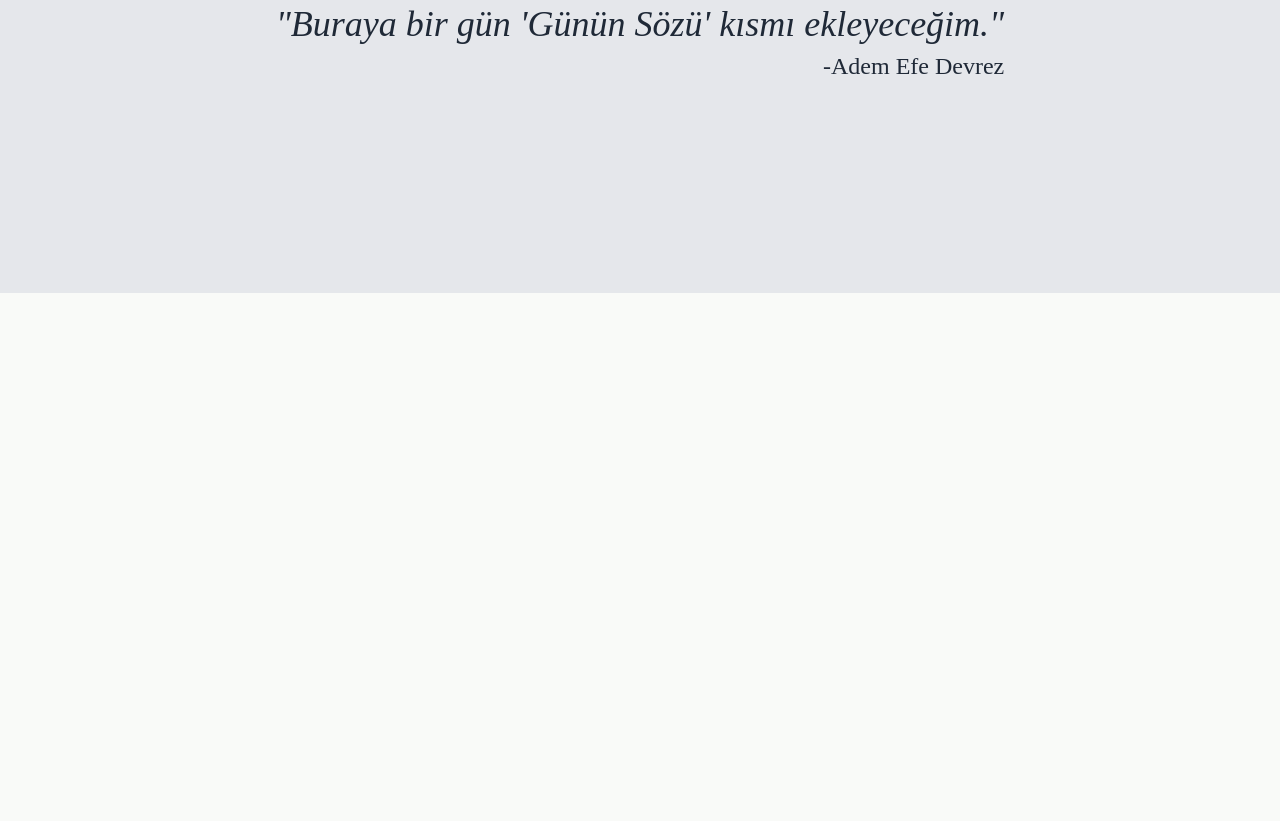
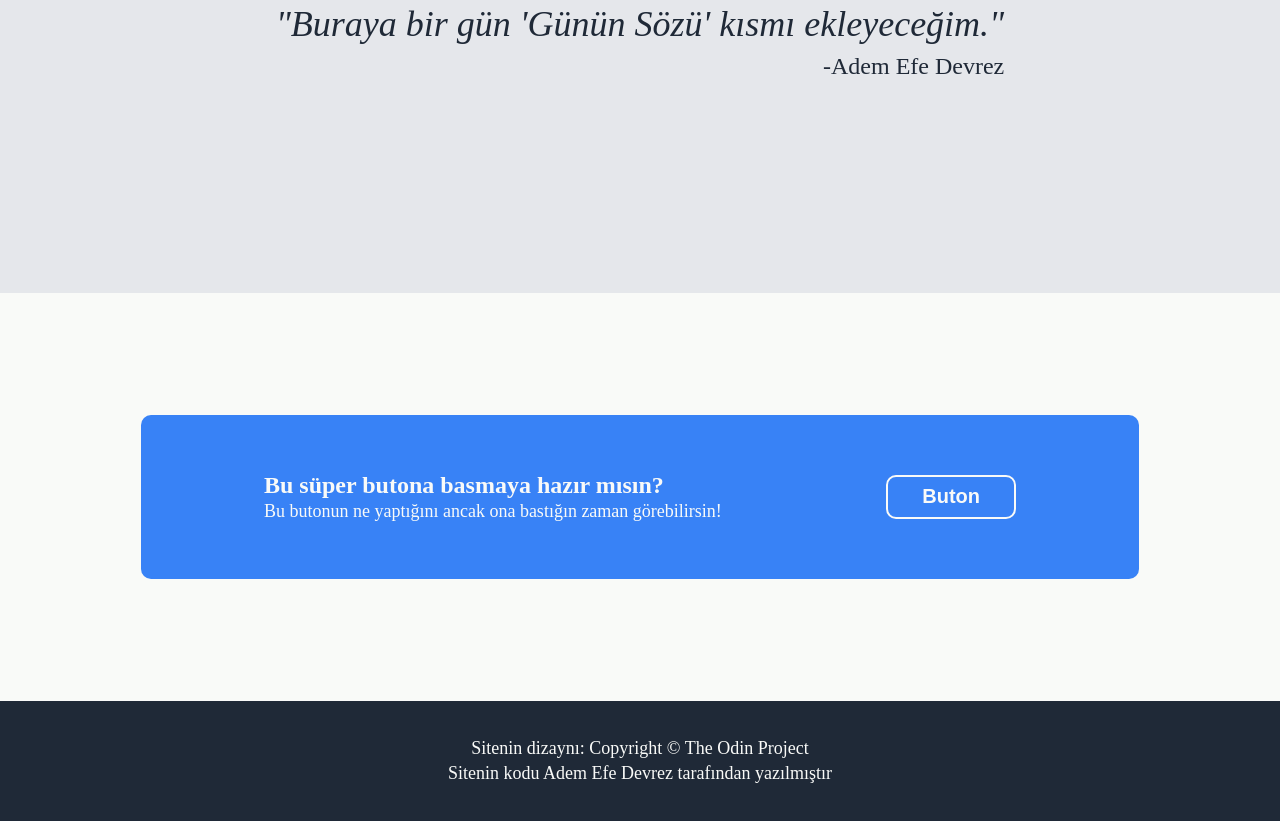
Before and after one commit to Aedevrez/odin-portfolio, a plain HTML site: page index.html in a window 1280 px wide. Shown: the part 1451-2272 px from the top of the page. Before the commit the page ends 1744 px from the top, so only its background shows below. Drawn offline with Linux system fonts and the light colour scheme.

Commit message:
Add the call to action section and the footer section

```diff
--- a/index.html
+++ b/index.html
@@ -40,13 +40,28 @@
         </section>
 
         <section class="quote-of-the-day">
-            <!-- "Buraya bir gün "Günün Sözü" kısmı ekleyeceğim" -Adem Efe Devrez yazıcaz-->
             <ul class="quote-box">
                 <li class="quote">"Buraya bir gün 'Günün Sözü' kısmı ekleyeceğim."</li>
                 <li class="quote-sayer">-Adem Efe Devrez</li>
             </ul>
         </section>
+
+        <section class="call-to-action">
+            <div class="action-container">
+                <ul>
+                    <li class="action-title">Bu süper butona basmaya hazır mısın?</li>
+                    <li class="action-text">Bu butonun ne yaptığını ancak ona bastığın zaman görebilirsin!</li>
+                </ul>
+                <button class="action-button" onClick="alert('Bu buton da bir gün önemli bir şey yapacak.');">Buton</button>
+            </div>
+        </section>
+
+        <footer>
+            <ul class="footer-text">
+                <li>Sitenin dizaynı: Copyright © The Odin Project</li>
+                <li>Sitenin kodu Adem Efe Devrez tarafından yazılmıştır</li>
+            </ul>
+        </footer>
     </main>
-
 </body>
 </html>
--- a/style.css
+++ b/style.css
@@ -192,3 +192,75 @@ main {
     font-size: 24px;
     font-weight: 400;
 }
+
+.call-to-action {
+    display: flex;
+    width: 100;
+    height: 51vh;
+    justify-content: center;
+    align-items: center;
+}
+
+.call-to-action .action-container {
+    display: flex;
+    justify-content: space-evenly;
+    width: 78%;
+    height: 40%;
+    background-color: #3882F6;
+    border-radius: 10px;
+    align-items: center;
+}
+
+.call-to-action ul {
+    display: flex;
+    flex-direction: column;
+    gap: 2px;
+    list-style-type: none;
+    padding: 0px;
+    width: 50%;
+    color: #F9FAF8;
+}
+
+.call-to-action ul .action-title {
+    font-size: 24px;
+    font-weight: 700;
+}
+
+.call-to-action ul .action-text {
+    font-size: 18px;
+    font-weight: 300;
+}
+
+.call-to-action .action-button {
+    width: 13%;
+    height: 27%;
+    background-color: #3882F6;
+    border: 2px solid #F9FAF8;
+    border-radius: 10px;
+    color: #F9FAF8;
+    font-size: 20px;
+    font-weight: 900;
+}
+
+footer {
+    width: 100%;
+    height: 15vh;
+    background-color: #1F2937;
+    display: flex;
+    flex-direction: column;
+    color: #F9FAF8;
+    justify-content: center;
+    align-items: center;
+    gap: 10vw;
+}
+
+footer ul {
+    display: flex;
+    flex-direction: column;
+    gap: 4px;
+    list-style-type: none;
+    padding: 0px;
+    font-size: 18px;
+    font-weight: 400;
+    align-items: center;
+}
```
